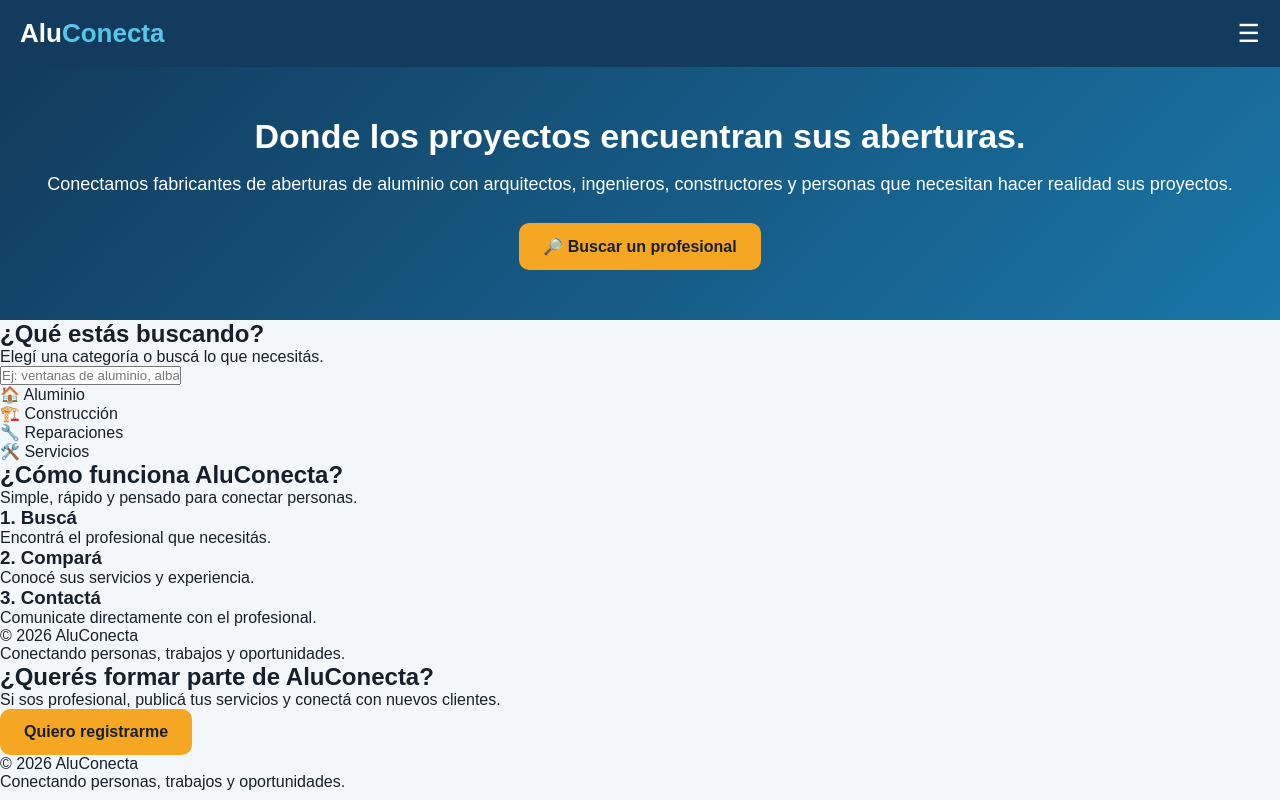
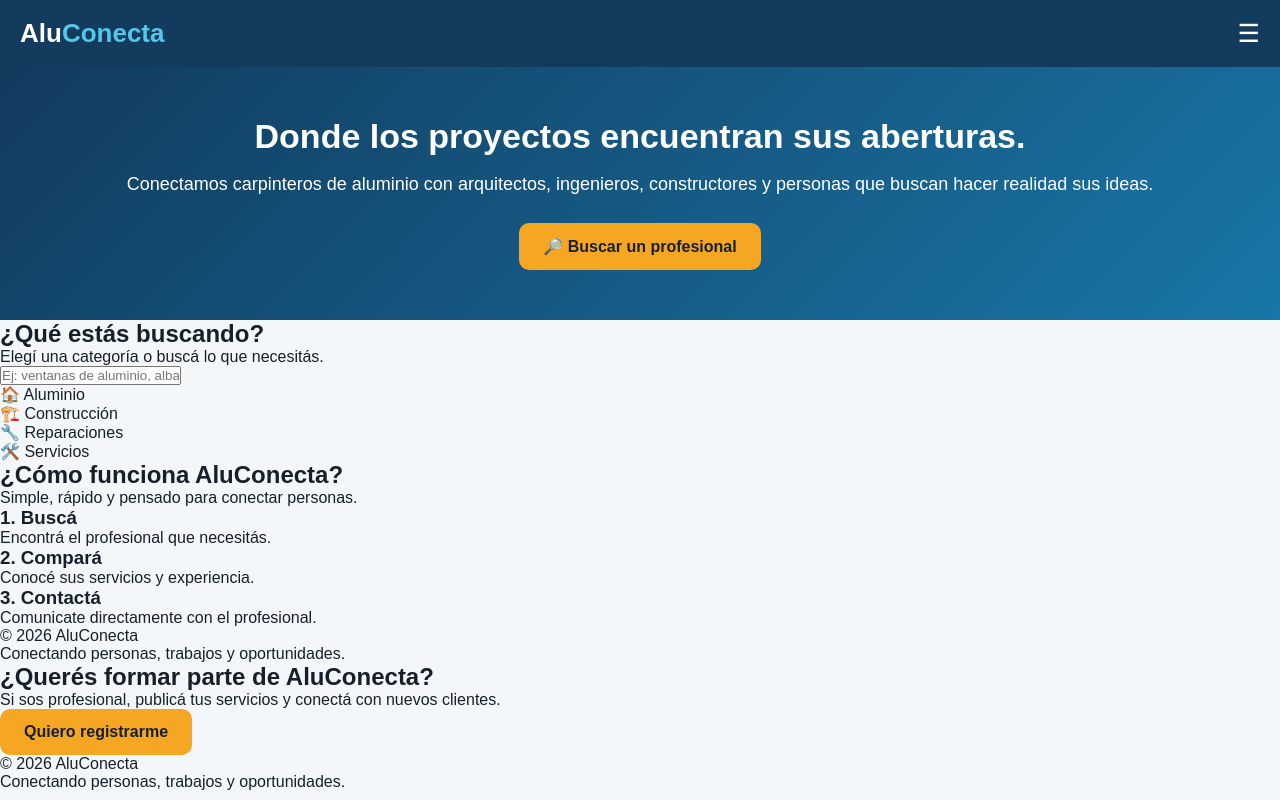
Before and after one commit to lisandsedita-art/aluconecta, a plain HTML site: page index.html in a window 1280 px wide. Drawn offline with Linux system fonts and the light colour scheme.

Commit message:
Update index.html

```diff
--- a/index.html
+++ b/index.html
@@ -157,10 +157,7 @@ header {
  <h1>Donde los proyectos encuentran sus aberturas.</h1>
 
 <p>
-  Conectamos fabricantes de aberturas de aluminio con arquitectos,
-  ingenieros, constructores y personas que necesitan hacer realidad
-  sus proyectos.
-</p>
+Conectamos carpinteros de aluminio con arquitectos, ingenieros, constructores y personas que buscan hacer realidad sus ideas.</p>
   <a href="#buscar" class="boton">
     🔎 Buscar un profesional
   </a>
```
